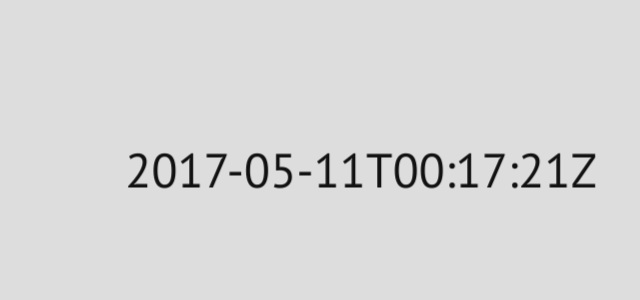
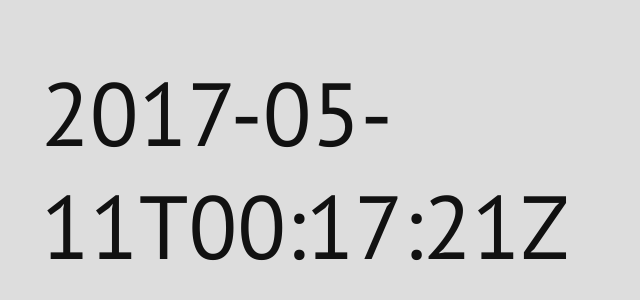
Before and after one commit to mlc/iso8601.date, a plain HTML site: page index.html in a window 1280 px wide. Shown: the part 230-530 px from the top of the page, without its empty margins (279-919 px from the left). Drawn offline with Linux system fonts and the light colour scheme.

Commit message:
make font scale with window

```diff
--- a/index.html
+++ b/index.html
@@ -29,7 +29,7 @@
         top: 50%;
         left: 50%;
         transform: translate(-50%, -50%);
-        font-size: 48px;
+        font-size: 7vw;
       }
     </style>
   </head>
```
